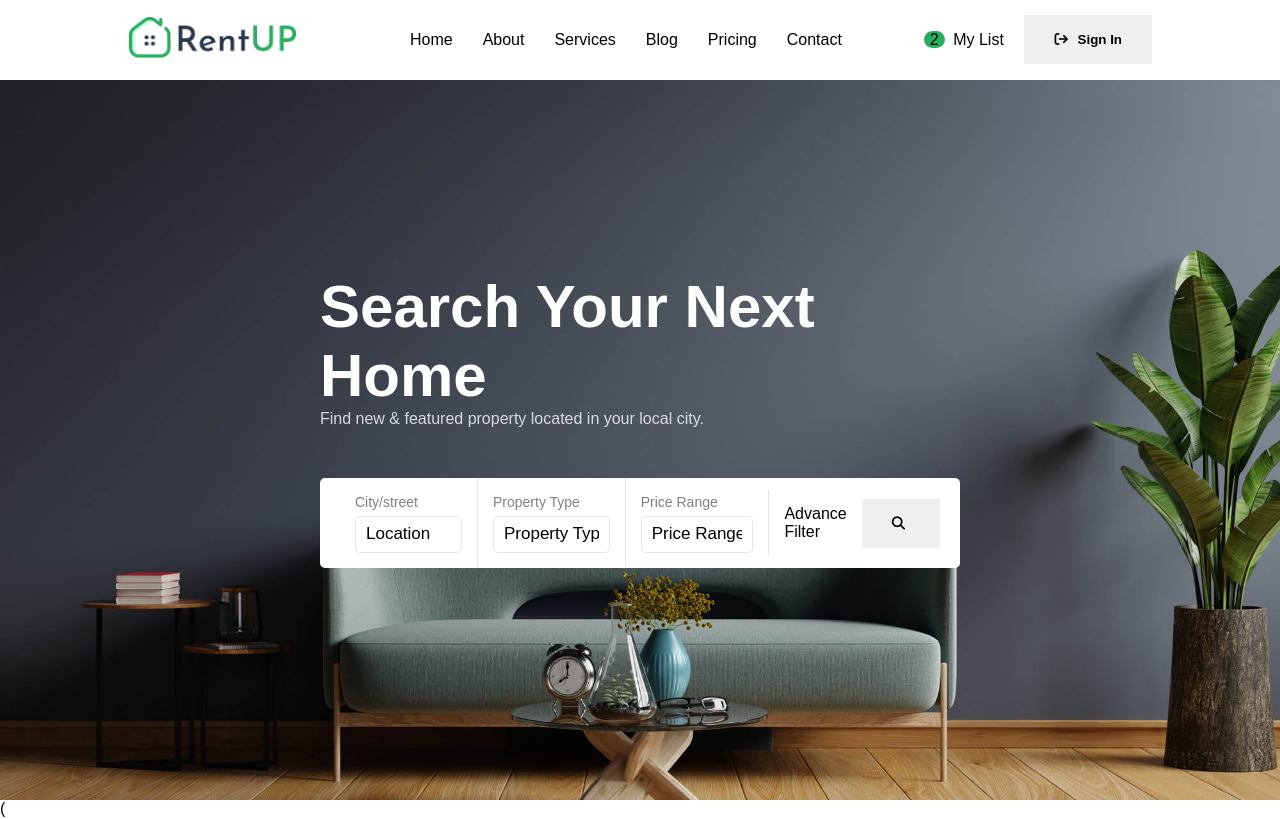
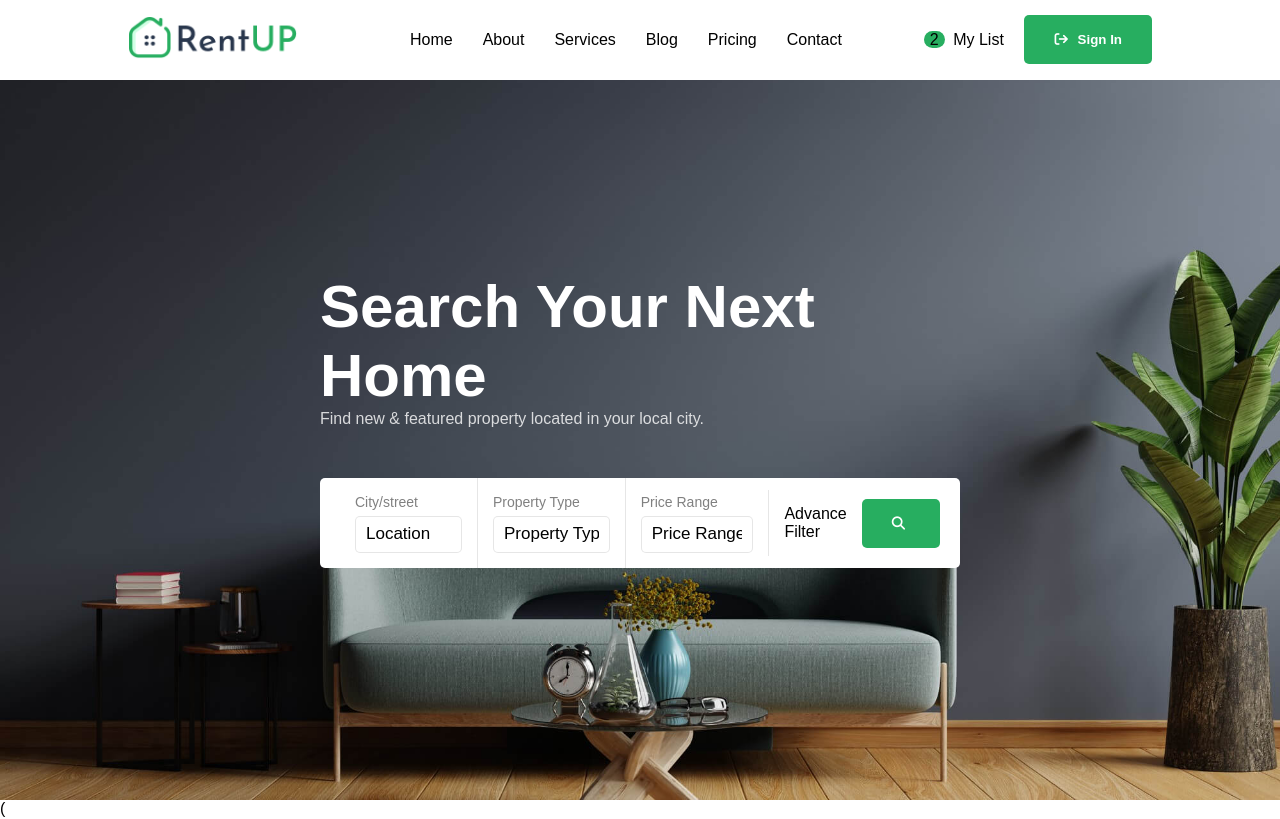
Before and after one commit to anish-pokharel/reales, a React (Create React App) app: page / in a window 1280 px wide. Shown: the top 819 px of the page. Built offline with nearby package versions, Linux system fonts and the light colour scheme.

Commit message:
team complete

```diff
--- a/src/App.css
+++ b/src/App.css
@@ -73,3 +73,18 @@ img {
      height: 100%;
      cursor: pointer;
  }
+
+ .btn4 {
+     background-color: #000;
+     color: #fff;
+ }
+
+ button {
+     border-radius: 5px;
+     padding: 17px 30px;
+     background: #27ae60;
+     border: none;
+     color: #fff;
+     cursor: pointer;
+     font-weight: bold;
+ }
```
Lines whose indentation alone changed are shown as unchanged.
